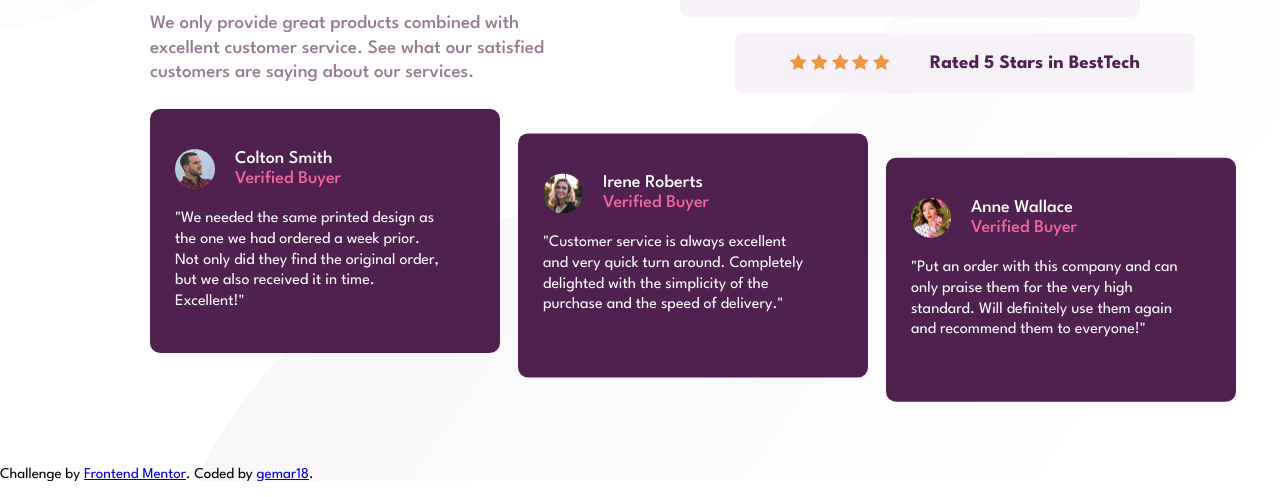
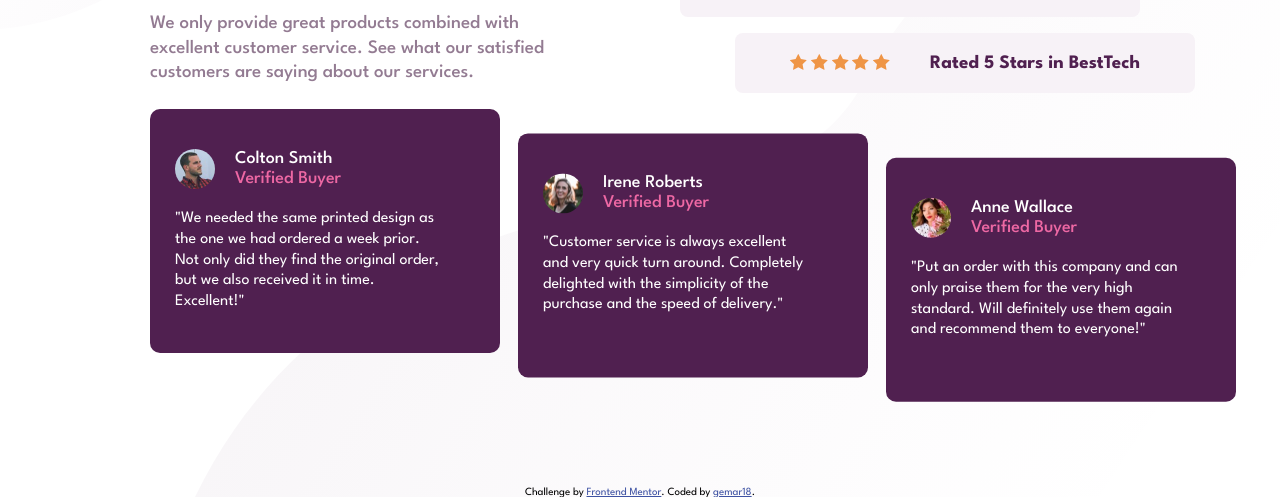
Before and after one commit to gemar18/social-proof-section-master, a plain HTML site: page index.html in a window 1280 px wide. Shown: the part 333-830 px from the top of the page. Drawn offline with Linux system fonts and the light colour scheme.

Commit message:
change footer

```diff
--- a/index.html
+++ b/index.html
@@ -86,10 +86,10 @@
       </div>
     </div>
   </main>
-  <div class="attribution">
+  <footer class="attribution">
     Challenge by
     <a href="https://www.frontendmentor.io?ref=challenge" target="_blank">Frontend Mentor</a>. Coded by <a
       href="#">gemar18</a>.
-  </div>
+  </footer>
 </body>
 </html>
--- a/style.css
+++ b/style.css
@@ -138,3 +138,13 @@ main {
     margin-top: 20px;
     line-height: 1.3em;
     font-size: 16px;}
+
+    .attribution {
+        margin-top: 20px;
+        font-size: 11px;
+        text-align: center;
+    }
+
+    .attribution a {
+        color: hsl(228, 45%, 44%);
+    }
```
